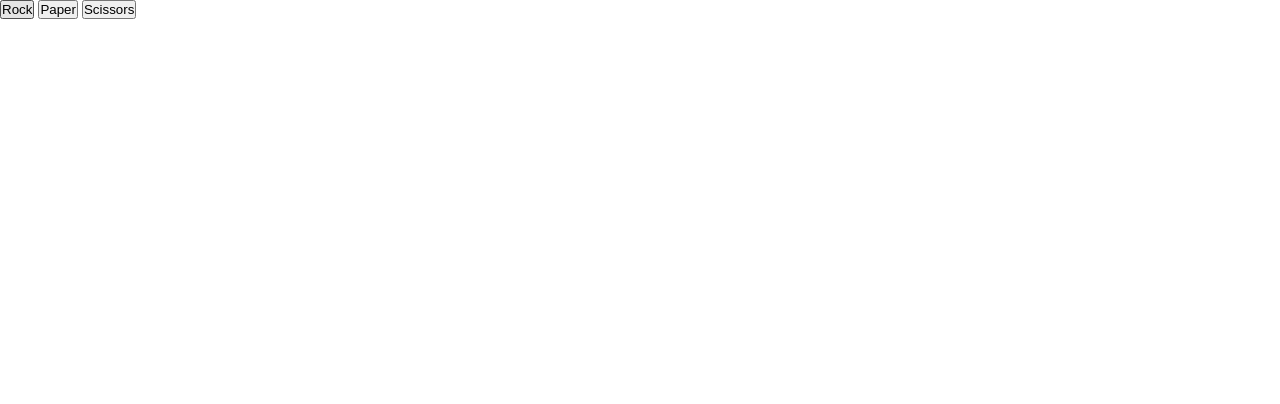
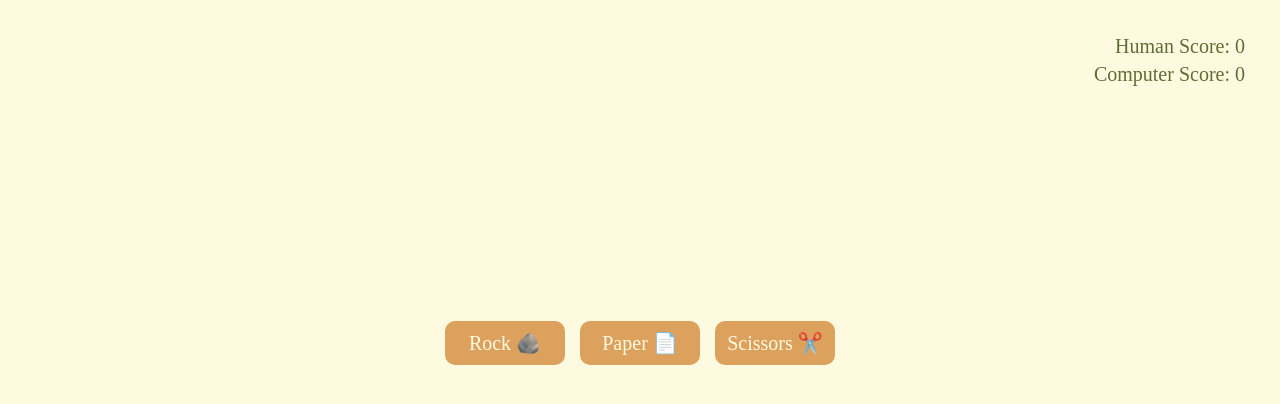
Before and after one commit to nokzon/top-rock-paper-scissors, a plain HTML site: page index.html in a window 1280 px wide. Drawn offline with Linux system fonts and the light colour scheme.

Commit message:
added stying

```diff
--- a/index.html
+++ b/index.html
@@ -7,14 +7,19 @@
     <link rel="stylesheet" href="style.css">
 </head>
 <body>
-    <div class="buttons"></div>
-    <button id="rock">Rock</button>
-    <button id="paper">Paper</button>
-    <button id="scissors">Scissors</button>
+    <div class="scores">
+        <div id="humanScore"></div>
+        <div id="computerScore"></div>
+    </div>
 
-    <div id="displayResult"></div>
-    <div id="humanScore"></div>
-    <div id="computerScore"></div>
+    <div class="content">
+        <div class="buttons">
+            <button id="rock">Rock 🪨</button>
+            <button id="paper">Paper 📄</button>
+            <button id="scissors">Scissors ✂️</button>
+        </div>
+        <div id="displayResult"></div>
+    </div>
 
     <script src="javascript.js"></script>
 </body>
--- a/javascript.js
+++ b/javascript.js
@@ -15,10 +15,10 @@ function getComputerChoice() {
 
 function checkwinner(humanScore, computerScore) {
     if (humanScore == 5) {
-        alert("You win YAY");
+        alert("YOU WIN! 🕺🏻 \nPlay Again?");
         location.reload();
     } else if (computerScore == 5) {
-        alert ("Computer wins OHNO");
+        alert ("Computer wins... 🦦 \nPlay Again?");
         location.reload();
     }
 };
@@ -91,4 +91,5 @@ var displayResult = document.querySelector("#displayResult");
 var displayHumanScore = document.querySelector("#humanScore");
 var displayComputerScore = document.querySelector("#computerScore");
 
+displayScores();
 playGame();
--- a/style.css
+++ b/style.css
@@ -2,4 +2,48 @@
     padding: 0%;
     margin: 0%;
     box-sizing: border-box;
+    font-family: Kumbh Sans;
+    font-size: 20px;
+    /* border: 2px solid red; */
 }
+
+body {
+    background-color: #fefae0;
+}
+
+.scores {
+    display: flex;
+    flex-direction: column;
+    gap: 5px;
+    align-items: end;
+    padding: 35px;
+    color: #606c38;
+}
+
+.content {
+    display: flex;
+    flex-direction: column;
+    align-items: center;
+    justify-content: center;
+    gap: 30px;
+    padding: 40px;
+    padding-top: 200px;
+}
+
+.buttons {
+    display: flex;
+    gap: 15px;
+}
+
+button {
+    padding: 10px;
+    width: 120px;
+    border-radius: 10px;
+    background-color: #dda15e;
+    border: #dda15e;
+    color: #fefae0;
+}
+
+#displayResult {
+    color: #bc6c25;
+}
```
